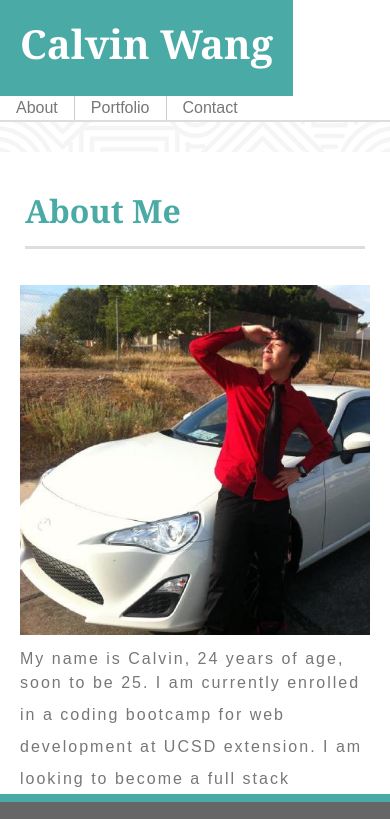
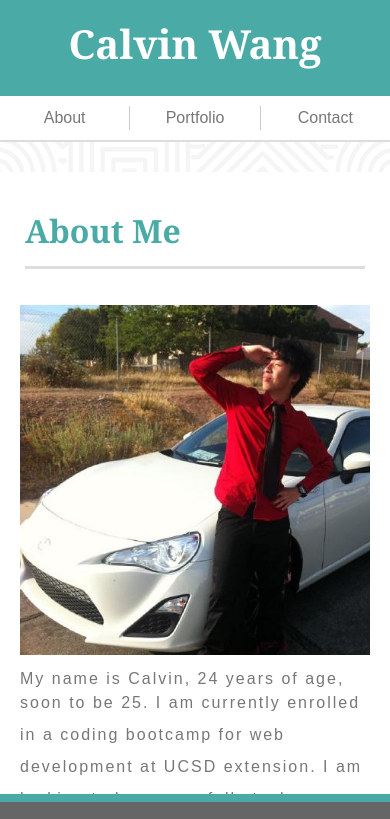
Before and after one commit to JinseiNai/Bootstrap-Portfolio, a plain HTML site: page index.html in a window 390 px wide. Shown: the top 819 px of the page. Drawn offline with nearby package versions, Linux system fonts and the light colour scheme; a script that the page names is missing.

Commit message:
finished

```diff
--- a/assets/css/main.css
+++ b/assets/css/main.css
@@ -116,8 +116,35 @@ input::placeholder {
     right: 0;
     left: 0;
     margin-bottom: 20px;
-    margin-left: 0;
-    margin-right: 0;
+    margin-left: 15px;
+    margin-right: 15px;
     padding-top: 15px;
     padding-bottom: 15px;
 }
+
+::placeholder {
+    font-size: .8em;
+    opacity: .5;
+}
+
+.wrapper {
+    margin-bottom: 100px;
+}
+
+@media screen and (max-width: 569px) {
+    .navbar-brand,
+    .nav {
+        width: 100%;
+    }
+
+    .navbar-brand {
+        margin: 0;
+        text-align: center;
+    }
+
+    .nav-item {
+        text-align: center;
+        flex: 1;
+        margin: 10px auto;
+    }
+}
--- a/index.html
+++ b/index.html
@@ -37,7 +37,7 @@
     </header>
 
     <div class="container  main-content">
-        <div class="card-body">
+        <div class="card-body wrapper">
             <div class="row">
                 <div class="col-sm-12 card-body">
                     <h2>About Me</h2>
```
Also changed, not shown: contact.html (+1 -1 lines), portfolio.html (+1 -1 lines).
